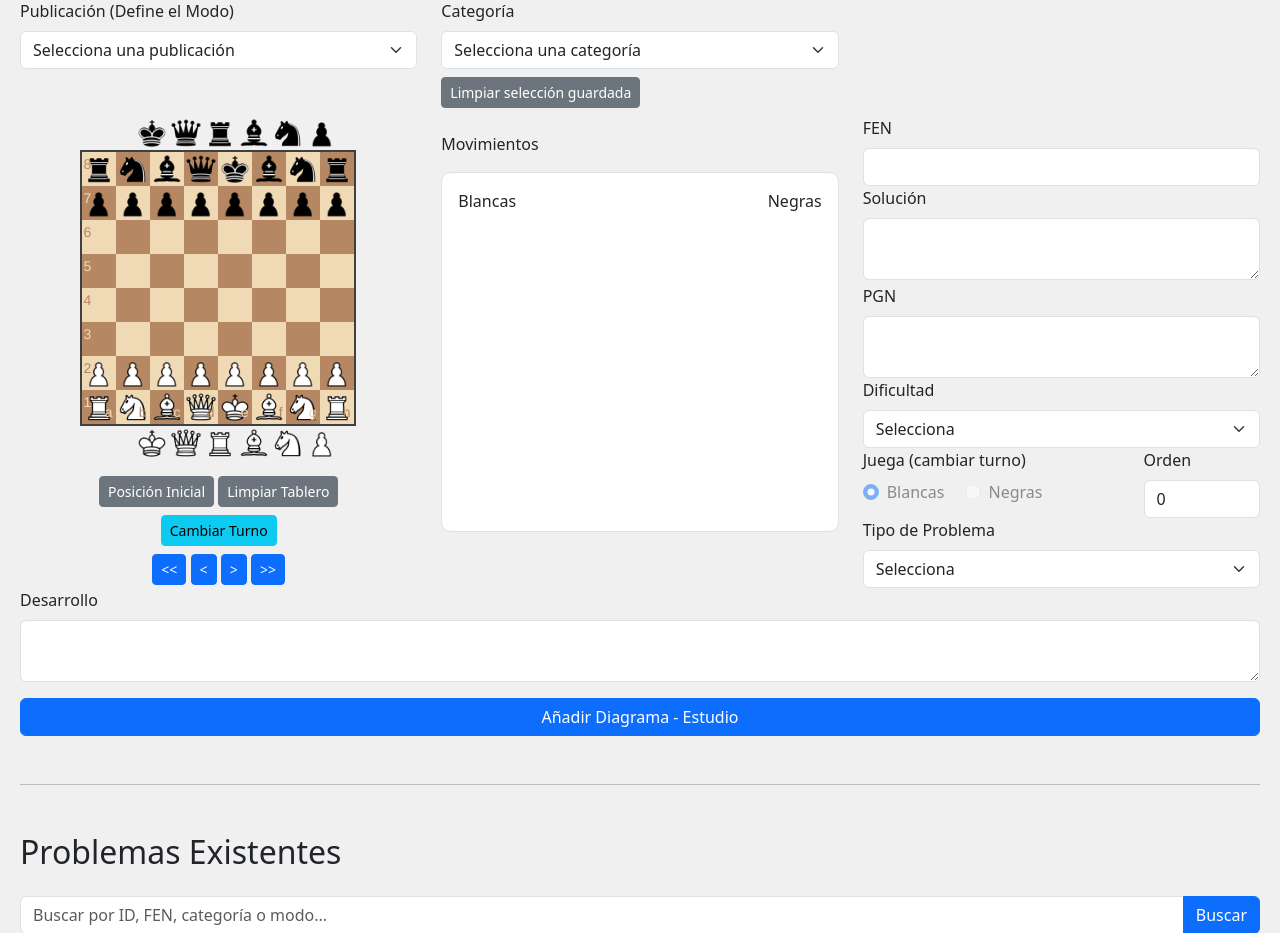
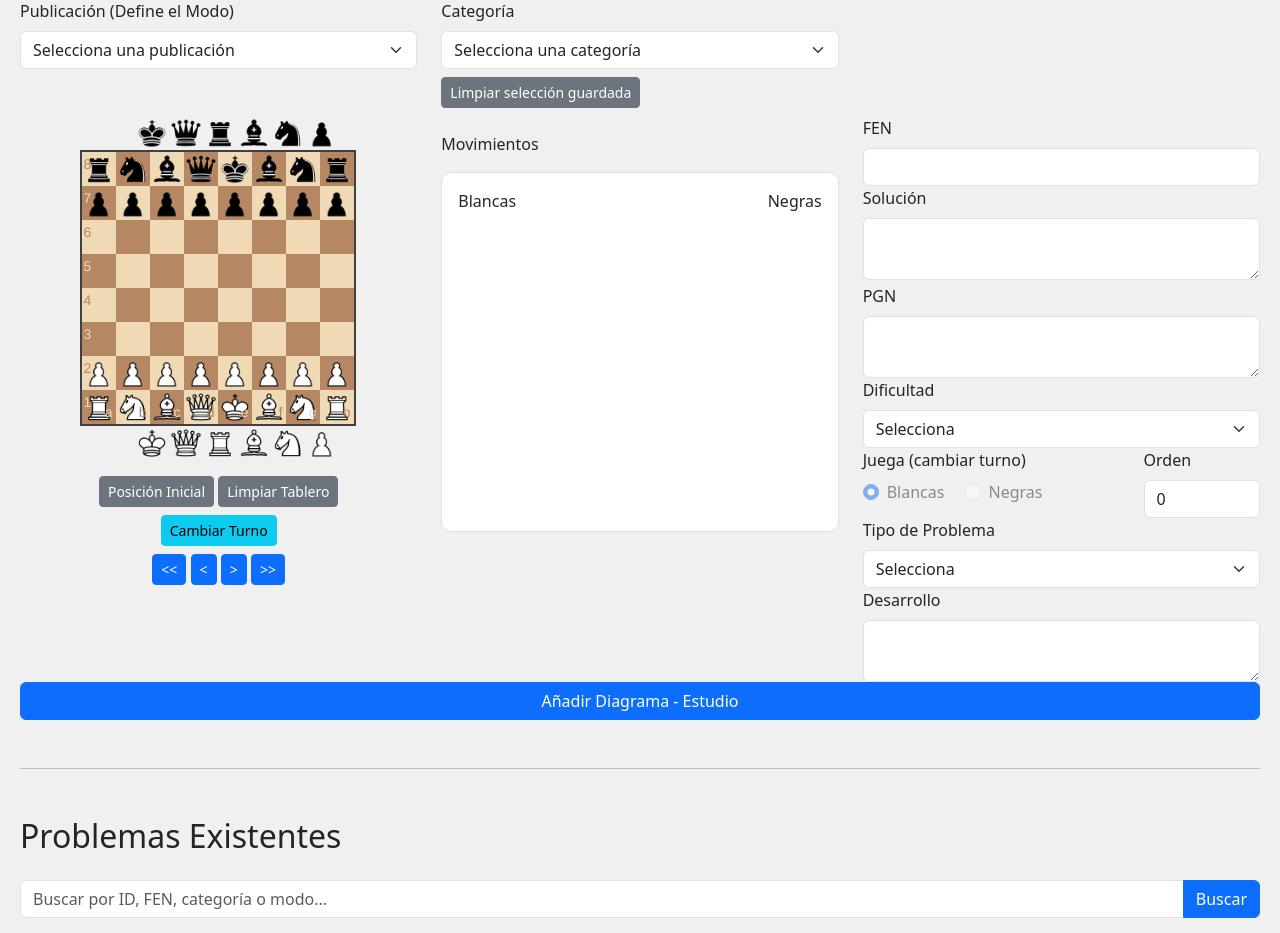
Before and after one commit to renan2013/chesstrainer, a PHP site: page /admin/anadir_problema.php in a window 1280 px wide. Shown: the part 130-1063 px from the top of the page. Run offline with PHP 8.4, Linux system fonts and the light colour scheme; a user stored in the database is signed in; data comes from the database, SQL or seed files in the repository; some libraries are stand-ins or nearby versions.

Commit message:
desarrollo

```diff
--- a/admin/anadir_problema.php
+++ b/admin/anadir_problema.php
@@ -272,6 +272,13 @@ if ($_SERVER["REQUEST_METHOD"] == "POST") {
                             <option value="Tablas">Tablas</option>
                         </select>
                     </div>
+
+                    <div class="col-md-12">
+                        <label for="desarrollo" class="form-label">Desarrollo</label>
+                        <textarea name="desarrollo" id="desarrollo" class="form-control"></textarea>
+                    </div>
+
+
                 </div>
             </div>
 
@@ -280,10 +287,7 @@ if ($_SERVER["REQUEST_METHOD"] == "POST") {
 
 
 
-            <div class="mb-3">
-                <label for="desarrollo" class="form-label">Desarrollo</label>
-                <textarea name="desarrollo" id="desarrollo" class="form-control"></textarea>
-            </div>
+
 
             <div class="d-grid">
                 <button type="submit" class="btn btn-primary">Añadir Diagrama - Estudio</button>
```
